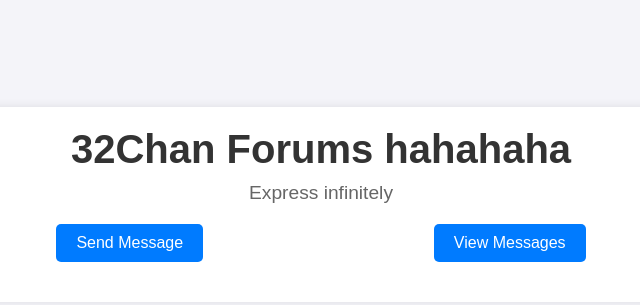
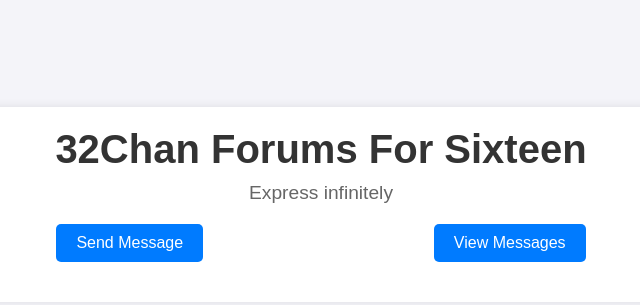
Before and after one commit to Salmanzahi/32chan, a plain HTML site: page index.html in a window 1280 px wide. Shown: the part 196-501 px from the top of the page, without its empty margins (319-959 px from the left). Drawn offline with Linux system fonts and the light colour scheme.

Commit message:
change title of web

```diff
--- a/index.html
+++ b/index.html
@@ -18,7 +18,7 @@
 
     <div class="container">
         <header>
-            <h1>32Chan Forums hahahaha</h1>
+            <h1>32Chan Forums For Sixteen</h1>
             <p>Express infinitely</p>
         </header>
 
```
